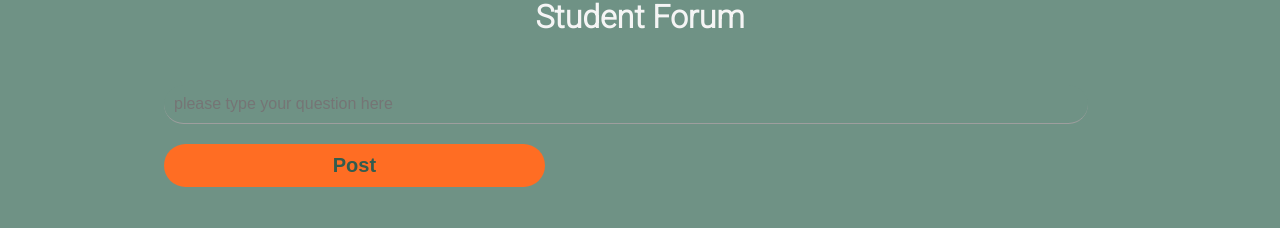
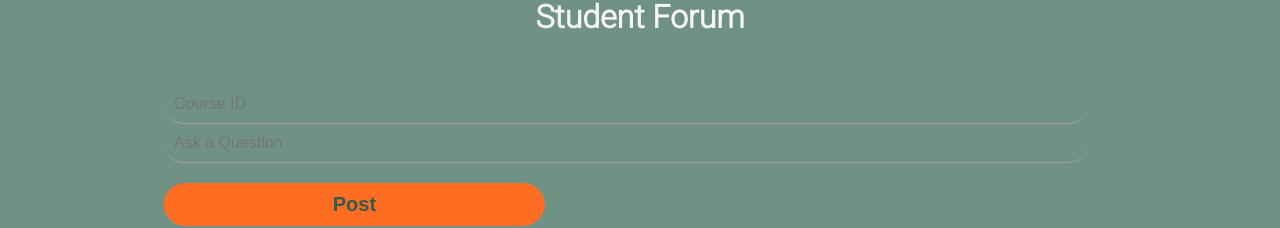
Before and after one commit to amber-02/rs-academy, a React (Create React App) app: page /forum in a window 1280 px wide. Shown: the part 503-731 px from the top of the page. Built offline with nearby package versions, Linux system fonts and the light colour scheme.

Commit message:
Update StudentForum.jsx

```diff
--- a/src/components/StudentForum.jsx
+++ b/src/components/StudentForum.jsx
@@ -1,20 +1,17 @@
+import './StudentForum.css';
 import React, { useState } from 'react';
-import './StudentForum.css';
+import AddQuestion from '../backend/src/components/Forum/AddQuestion'
 
 const StudentForum = () => {
-  const [posts, setPosts] = useState([]);
-  const [inputValue, setInputValue] = useState('');
-
-  const handleInputChange = (event) => {
-    setInputValue(event.target.value);
-  };
+  const [question, setQuestion] = useState('');
+  const [courseID, setcourseID] = useState('');
 
   const handleSubmit = (event) => {
     event.preventDefault();
-    setPosts([...posts, inputValue]);
-    setInputValue('');
+    AddQuestion(question,courseID);
+    setQuestion('');
+    setcourseID('');
   };
-
   return (
     <div className = 'content'>
         <div className = 'divstuff'>
@@ -22,16 +19,12 @@ const StudentForum = () => {
         </div>
       <h1 className = 'title'>Student Forum</h1>
       <form onSubmit={handleSubmit}>
-        <input type="text" value={inputValue} onChange={handleInputChange} required placeholder='please type your question here'/>
+        <input type='text' placeholder='Course ID' value={courseID} onChange={(event) => setcourseID(event.target.value)} />
+        <input type='text' placeholder='Ask a Question' value={question} onChange={(event) => setQuestion(event.target.value)} />
         <div class = 'buttons'>
             <button type="submit" id = 'post'>Post</button>
         </div>
       </form>
-      <div>
-        {posts.map((post, index) => (
-          <div key={index}>{post}</div>
-        ))}
-      </div>
     </div>
   );
 };
```
